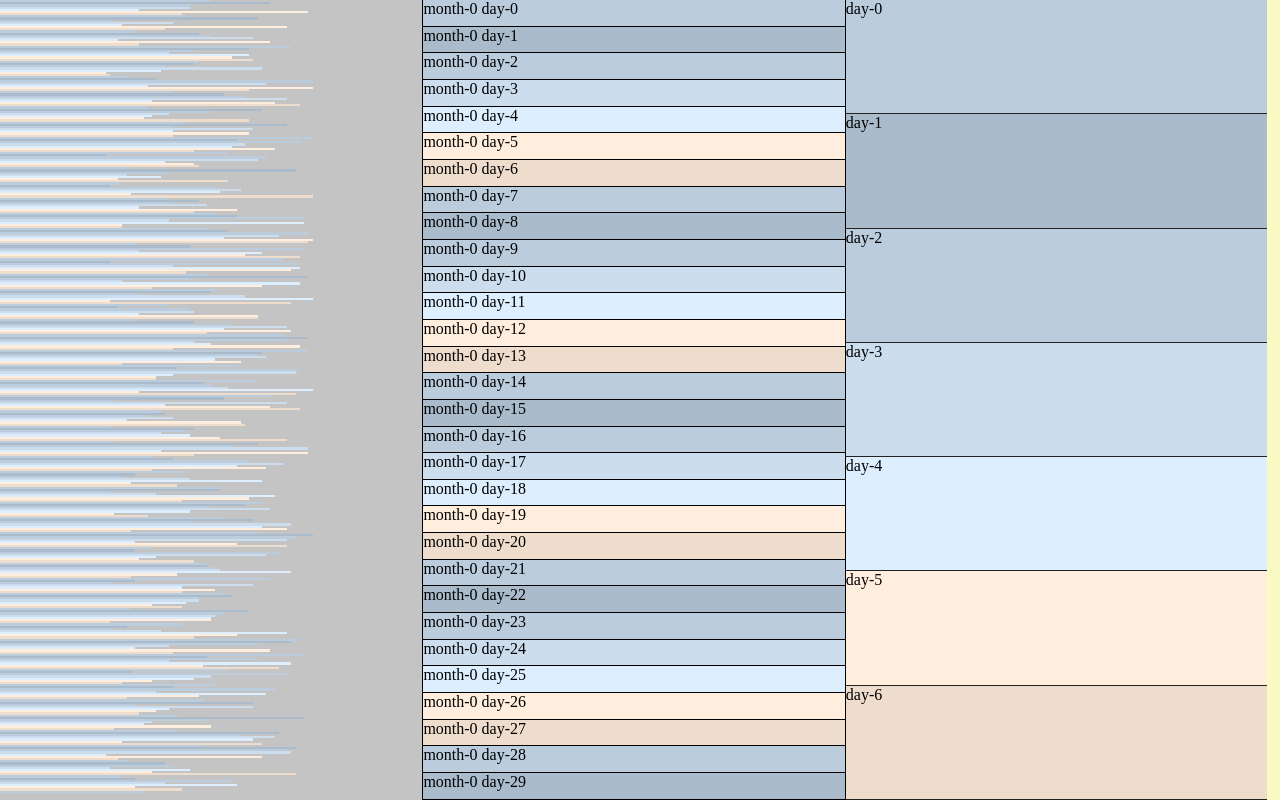
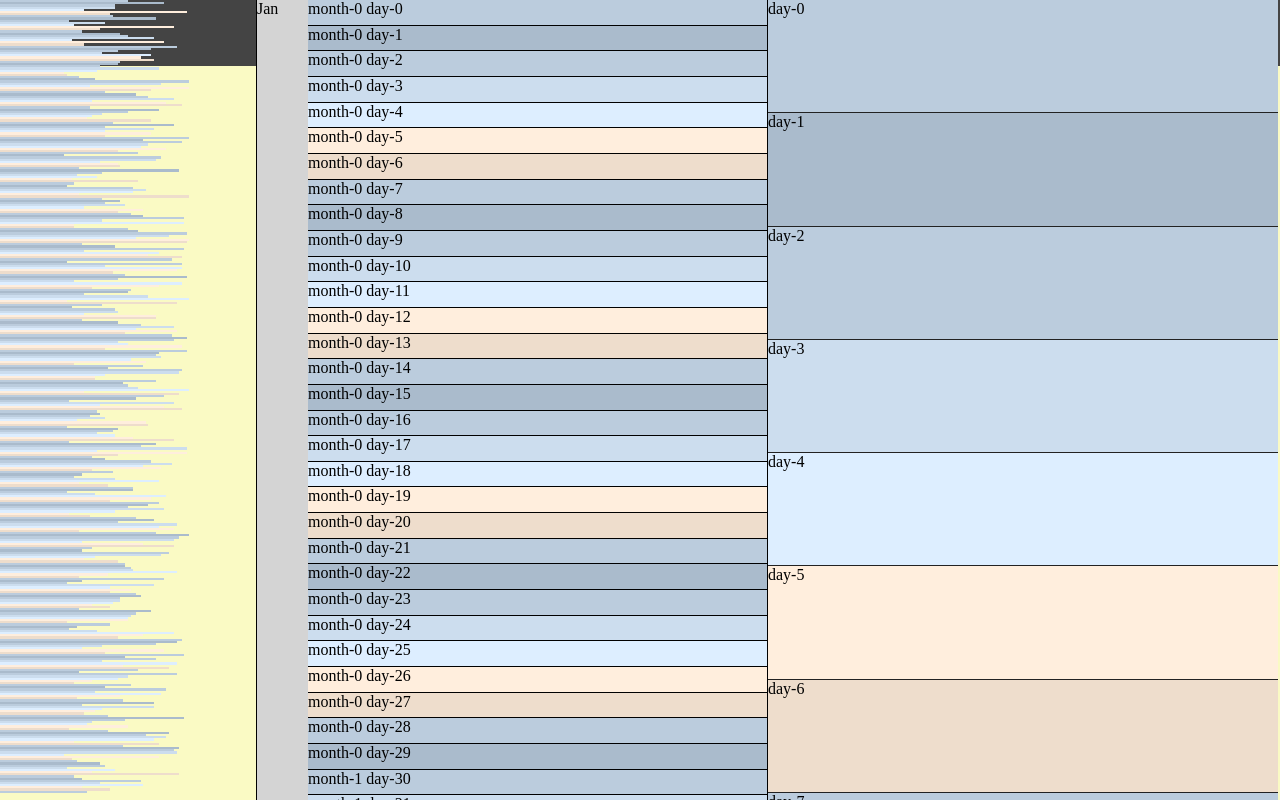
Before and after one commit to scottfennell/triplecal, a plain HTML site: page index.html in a window 1280 px wide. Drawn offline with nearby package versions, Linux system fonts and the light colour scheme.

Commit message:
Add left scroller

```diff
--- a/css/style.css
+++ b/css/style.css
@@ -1,6 +1,7 @@
 div, body {
-   margin:0px;
-   padding: 0px;
+  margin:0px;
+  padding: 0px;
+  box-sizing: border-box;
 }
 
 
@@ -12,15 +13,41 @@ body {
    background: #fafac4;
 }
 
+.backdrop {
+  position: absolute;
+  top:0;
+  left:0;
+  right:0;
+  bottom:0;
+  z-index:10;
+}
+
+.backdrop .yearpos {
+  width:100%;
+  height: 8.219%;
+  background: #444;
+  position:absolute;
+
+}
+
+.toplayer {
+  position: absolute;
+  top:0;
+  left:0;
+  right:0;
+  bottom:0;
+  z-index:20;
+}
+
 .year, .month, .week {
    float: left;
 }
 
 .year {
-   width: 33%;
+   width: 20%;
    height: 100%;
-   background: #c4c4c4;
 }
+
 
 .year .day {
    width: 50%;
@@ -41,11 +68,32 @@ body {
 .day.sun { background: #bcd; }
 
 .month {
-   width: calc(33% - 1px);
+   width: calc(40% - 1px);
    height: 100%;
    background:#d4d4d4;
    border-left: 1px solid #000;
    overflow: auto;
+}
+
+.toplayer .month {
+  border-left: 1px solid #000;
+}
+
+.month .monthbar {
+  width: 10%;
+  float:left;
+}
+
+.monthbar .month-label {
+  width: 100%;
+  height: 100%;
+
+}
+
+.month .days {
+  width: 90%;
+  float:left;
+  overflow:hidden;
 }
 
 .month .day {
@@ -56,7 +104,7 @@ body {
 
 .week {
    background: #efefef;
-   width:calc(33% - 1px);
+   width:calc(40% - 1px);
    height: 100%;
    border-left: 1px solid #000;
    overflow: auto;
--- a/index.html
+++ b/index.html
@@ -5,8 +5,30 @@
     <link rel="stylesheet" href="css/style.css">
   </head>
   <body>
-      <div class="year"></div>
+    <div class="backdrop">
+      <div class="year">
+        <div class="yearpos"></div>
+      </div>
       <div class="month"></div>
       <div class="week"></div>
+    </div>
+    <div class="toplayer">
+      <div class="year"></div>
+      <div class="month">
+        <div class="monthbar">
+          <div class="month-label">Jan</div>
+          <div class="month-label">Feb</div>
+          <div class="month-label">March</div>
+          <div class="month-label">April</div>
+          <div class="month-label">May</div>
+          <div class="month-label">June</div>
+          <div class="month-label">July</div>
+          <div class="month-label">Aug</div>
+          <div class="month-label">Sept</div>
+        </div>
+        <div class="days"></div>
+      </div>
+      <div class="week"></div>
+    </div>
   </body>
 </html>
--- a/js/app.js
+++ b/js/app.js
@@ -1,8 +1,11 @@
 $(document).ready(function(){
 
-   var y = $(".year");
-   var m = $(".month");
-   var w = $(".week");
+  var y = $(".toplayer .year");
+  var m = $(".toplayer .month");
+  var w = $(".toplayer .week");
+  var yearpos = $(".backdrop .yearpos");
+  var mdaysHolder = m.find('.days');
+
   var cont = ""
   var monthDays = "";
   var weekDays = "";
@@ -15,32 +18,35 @@ $(document).ready(function(){
     monthDays += "<div class='" + cls  + "'>" + mc + " " + dc + "</div>"
     weekDays += "<div class='" + cls + "'>" + dc + "</div>";
   }
+
   y.html(cont);
-   m.html(monthDays);
+  mdaysHolder.html(monthDays);
   w.html(weekDays);
-
 
 
   var ydh = y.height()/365;
   var mdh = m.height()/30;
   var wdh = w.height()/7;
+  var height = y.height();
+  var backHeight = height * 0.08129;
+  var totalMonthHeight = (mdh-1) * 365;
 
   m.on('scroll',function(e){
-      var off = m.scrollTop()
-      var day = Math.floor(off/mdh);
+    var off = m.scrollTop();
+    var posPct = off/ (totalMonthHeight - height);
+    var scaledPrct = off/mdh;
+    var day = Math.floor(scaledPrct);
     var eday = day + 30;
-      var mCls = ".month-"+Math.floor(day/30);
-      y.find(".onmonth").removeClass("onmonth")
+    var mCls = ".month-" + Math.floor(day/30);
+    y.find(".onmonth").removeClass("onmonth");
     y.find(mCls).addClass("onmonth");
-      w.scrollTop(wdh * day);
-   })
-
-
-})
+    w.scrollTop(wdh * scaledPrct);
+    yearpos.css({top:(posPct*(height-backHeight))});
+  });
+});
 
 function randPct() {
    return Math.floor(Math.random() * 50) + 25;
-
 }
 
 function getDay(v) {
```
Lines whose indentation alone changed are shown as unchanged.
